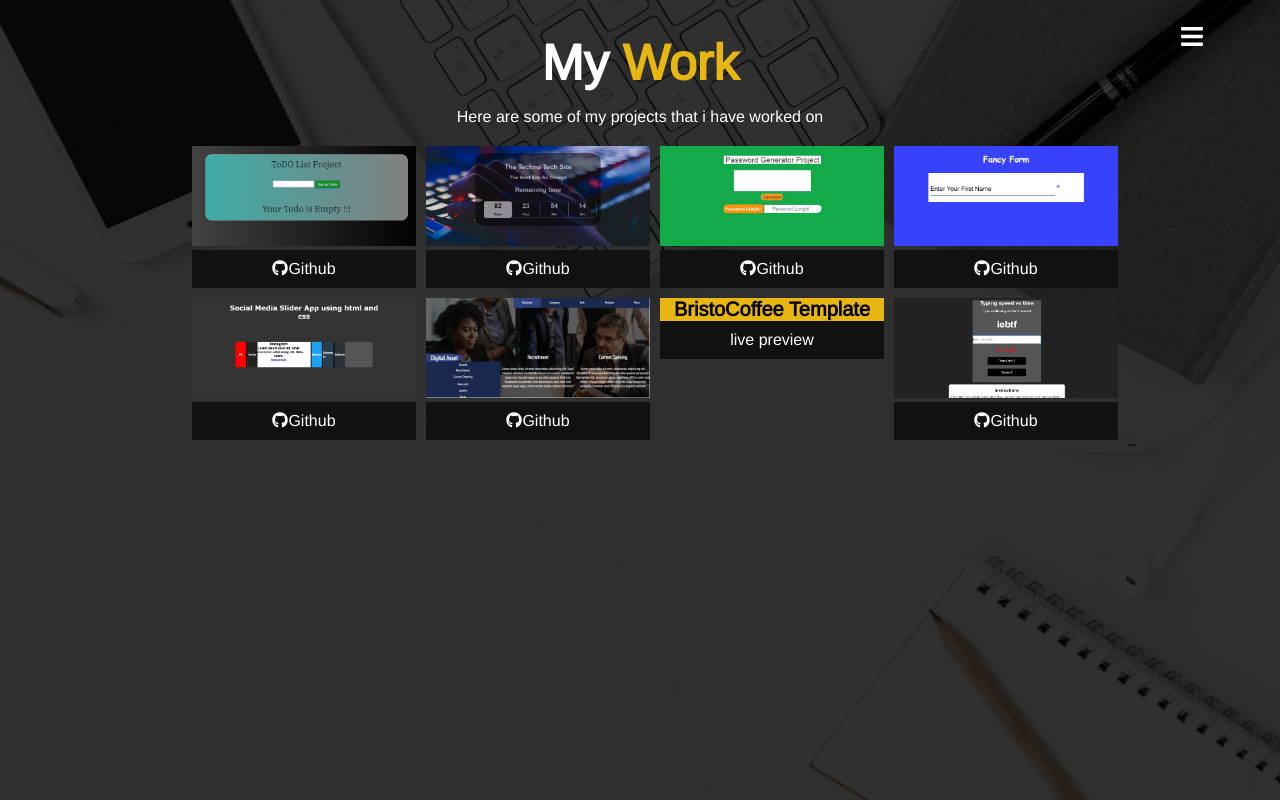
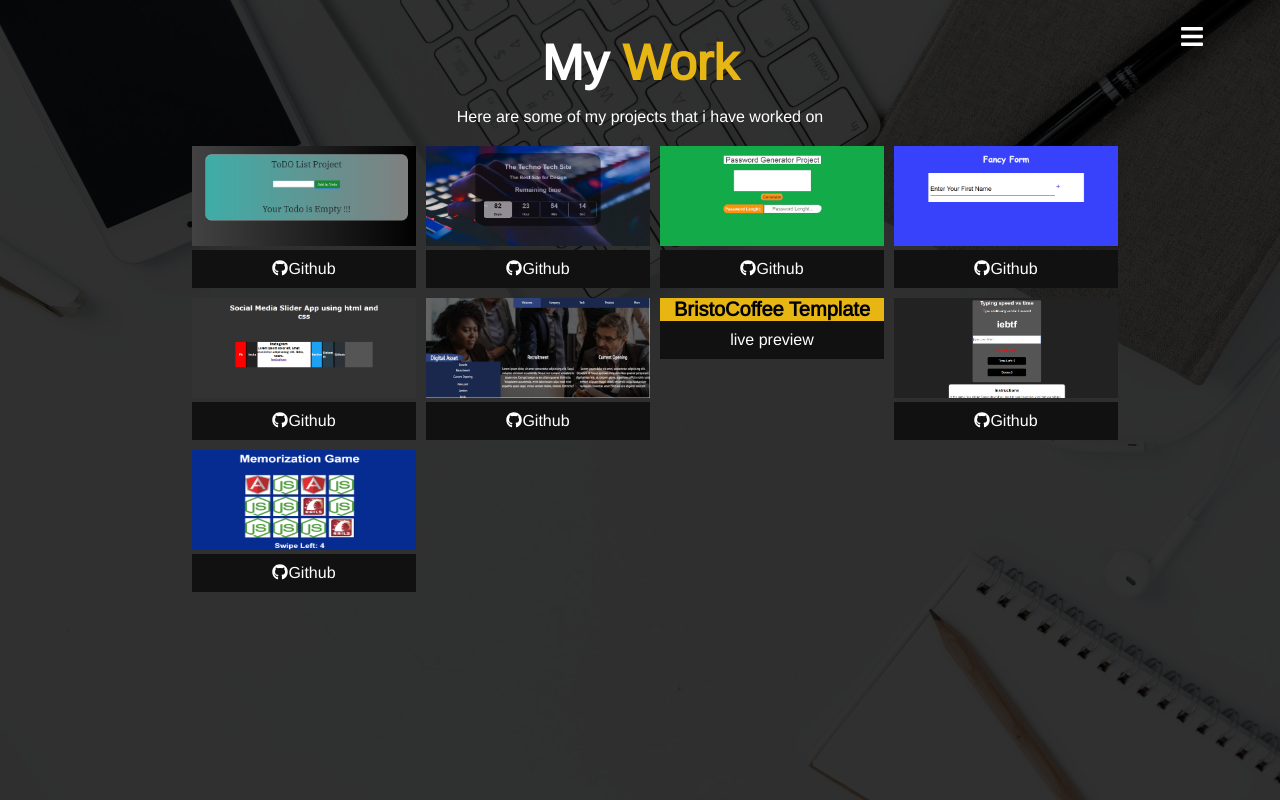
Before and after one commit to sumitsharma3083/sumitsharma3083.github.io, a plain HTML site: page work.html in a window 1280 px wide. Drawn offline with nearby package versions, Linux system fonts and the light colour scheme.

Commit message:
Add memorisation project in portfolio - 1 change

```diff
--- a/work.html
+++ b/work.html
@@ -66,6 +66,11 @@
 
                 <a href="https://github.com/sumitsharma3083/Typingskillsgame" target="_blank"><i class="fab fa-github"></i>Github</a>
         </div>
+        <div>
+            <img src="images/memorizationImage.png" alt="">
+
+            <a href="https://github.com/sumitsharma3083/Memorisation_Game" target="_blank"><i class="fab fa-github"></i>Github</a>
+       </div>
       </div>
      <div id="pic-section" >
 
```
Also changed, not shown: images/memorizationImage.png (added).
